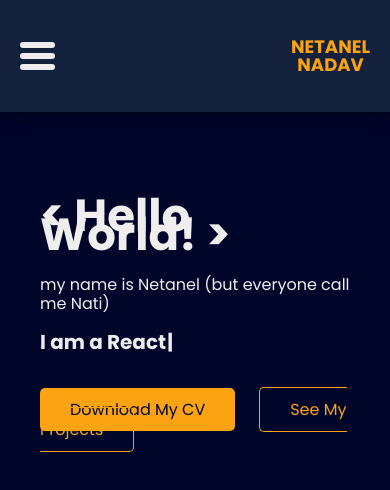
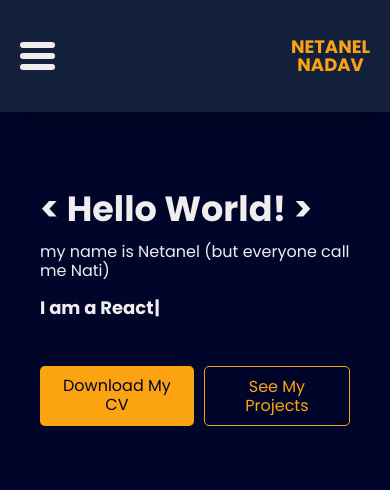
Before and after one commit to Netanel-Nadav/Protfolio, a React (Create React App) app: page /#/ in a window 390 px wide. Shown: the top 490 px of the page. Built offline with nearby package versions, Linux system fonts and the light colour scheme.

Commit message:
fixed phone media query

```diff
--- a/src/App.js
+++ b/src/App.js
@@ -2,6 +2,7 @@ import React from 'react'
 import { Routes, Route } from 'react-router-dom'
 import { Navigation } from './components/Navigation'
 import { Home } from './Pages/Home'
+import { ProjectDetails } from './Pages/ProjectDetails'
 import { Projects } from './Pages/Projects'
 
 
@@ -16,6 +17,7 @@ export const App = () => {
           <Routes>
             <Route path={'/'} element={<Home />} />
             <Route path={'/projects'} element={<Projects />} />
+            <Route path={'/projects/:id'} element={<ProjectDetails/>} />
           </Routes>
         </main>
       </div>
--- a/src/Pages/Home.jsx
+++ b/src/Pages/Home.jsx
@@ -1,7 +1,7 @@
 import React from 'react'
 import Typewriter from 'typewriter-effect'
 import CV from '../assets/Nati-CV-pdf.pdf'
-import {Link} from 'react-router-dom'
+import { Link } from 'react-router-dom'
 
 export const Home = () => {
   return (
@@ -20,13 +20,15 @@ export const Home = () => {
           .typeString('Fullstack Engineer')
           .pauseFor(2000)
           .deleteAll()
-          .typeString('Tennis Master (amateur level)')
+          .typeString('Amateur Tennis player')
           .pauseFor(2000)
           .deleteAll()
           .start()
       }} /></h3>
-      <a className='btn' href={CV} download>Download My CV</a>
-      <Link className='inverse-btn' to='/projects'>See My Projects</Link>
+      <div className="btn-wrraper flex">
+        <a className='btn' href={CV} download>Download My CV</a>
+        <Link className='inverse-btn' to='/projects'>See My Projects</Link>
+      </div>
     </div>
   )
 }
--- /dev/null
+++ b/src/Pages/ProjectDetails.jsx
@@ -0,0 +1,11 @@
+import React from 'react'
+import { useParams } from 'react-router-dom'
+
+export const ProjectDetails = () => {
+
+    const { id } = useParams()
+    console.log(id);
+    return (
+        <div>ProjectDetails</div>
+    )
+}
--- a/src/assets/styles/components/_project-preview.scss
+++ b/src/assets/styles/components/_project-preview.scss
@@ -1,6 +1,7 @@
 .project-preview {
     align-items: center;
-    border: 1px solid rgba(0, 0, 0, 0.2);
+    // border: 1px solid rgba(0, 0, 0, 0.2);
+    background-color: $clr2;
     padding: 20px;
     border-radius: 5px;
 
--- a/src/assets/styles/views/_home.scss
+++ b/src/assets/styles/views/_home.scss
@@ -2,29 +2,32 @@
     margin-top: 1.5rem;
     padding: 20px;
     h1 {
-        font-size: rem(45px);
+        font-size: rem(35px);
     }
     h3 {
-        font-size: rem(20px);
+        font-size: rem(18px);
         margin-bottom: 3rem;
         .Typewriter {
             display: inline-block;
         }
     }
-
+    .btn-wrraper {
+        gap: 10px;
         .btn {
+            text-align: center;
             background-color: $clr3;
-        padding: 10px 30px;
+            padding: 10px 20px;
             border-radius: 5px;
             color: $clr1;
-        margin-right: 1.5rem;
         }
 
         .inverse-btn {
+            text-align: center;
             border: 1px solid $clr3;
-        padding: 10px 30px;
+            padding: 10px 20px;
             border-radius: 5px;
             color: $clr3;
+        }
     }
 
     @include normal-layout {
--- a/src/components/ProjectPreview.jsx
+++ b/src/components/ProjectPreview.jsx
@@ -1,10 +1,14 @@
 import React from 'react'
+import { Link } from 'react-router-dom';
+
 
 export const ProjectPreview = ({ project }) => {
 
-    const {imgUrl, name, tech, link} = project
+    const { imgUrl, name, tech, link, id } = project
+
     return (
         <div className="project-preview card flex column">
+            <Link to={`/projects/${id}`}>
                 <div className="card-header">
                     <img src={imgUrl} alt="Dotify" />
                 </div>
@@ -15,6 +19,7 @@ export const ProjectPreview = ({ project }) => {
                 <div className="card-footer">
                     <button className='btn'><a href={link} target="_blank">See Project <i></i><i className='elem-end'></i> </a></button>
                 </div>
+            </Link>
         </div>
     )
 }
```
Lines whose indentation alone changed are shown as unchanged.
